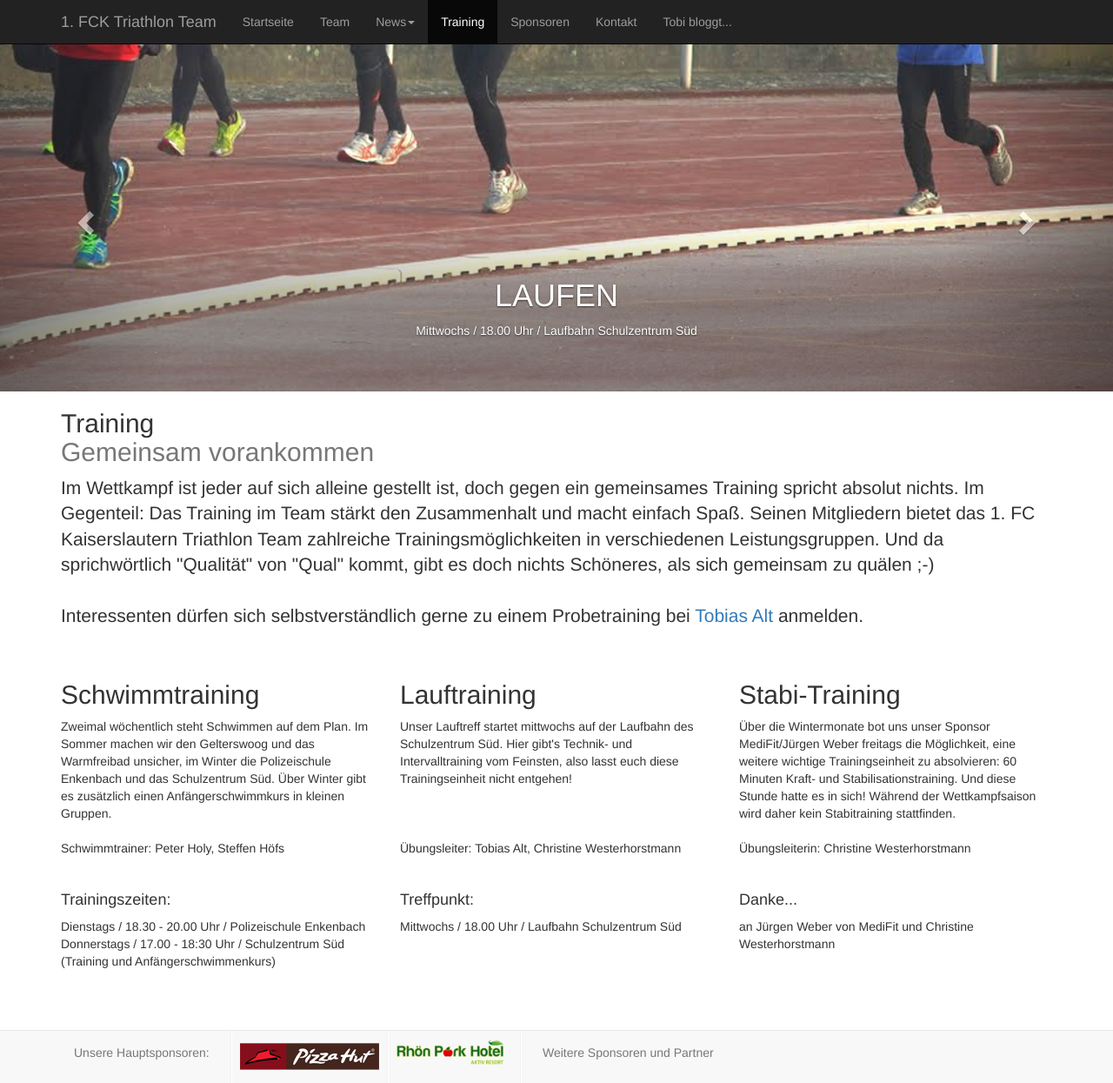
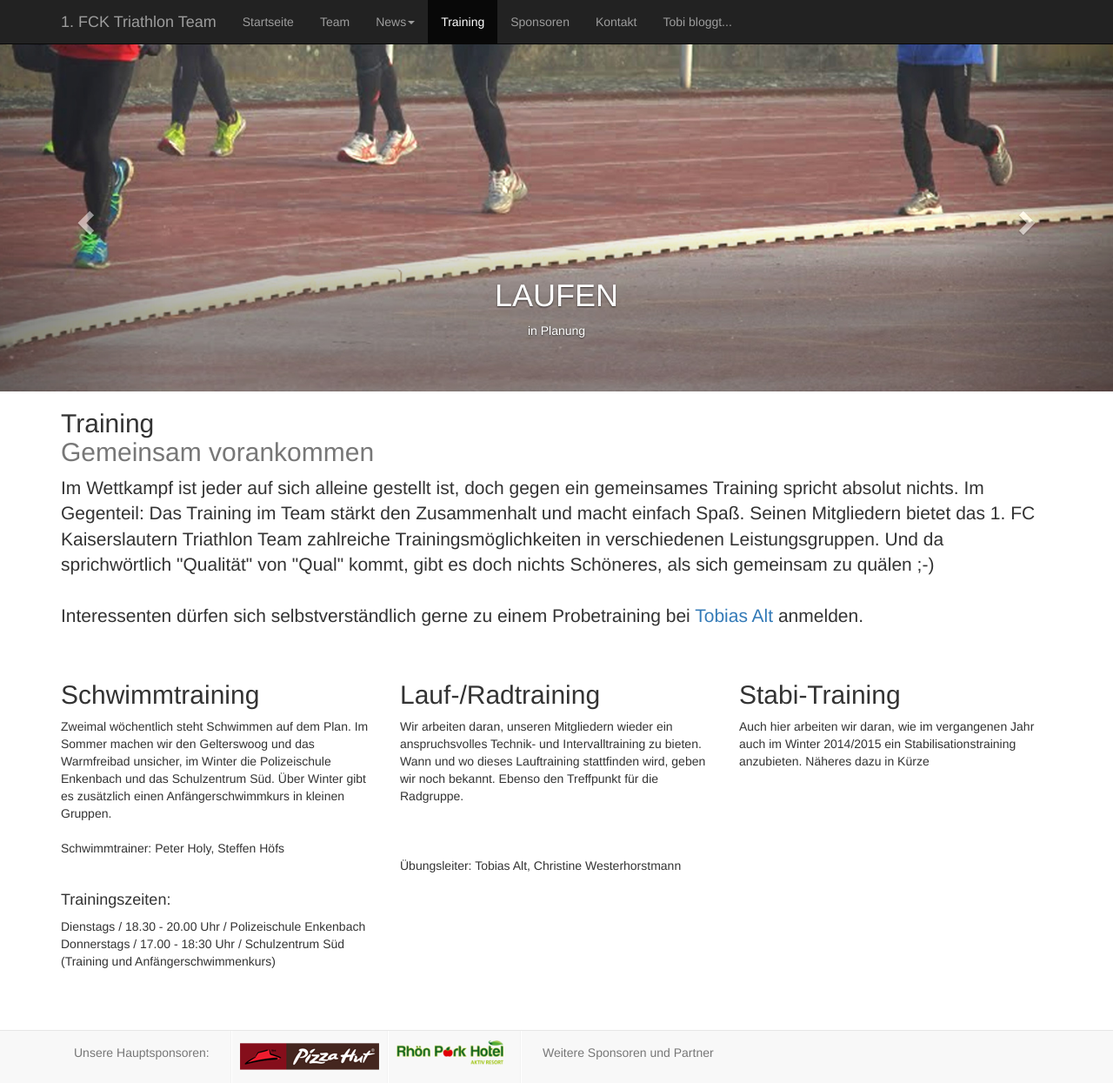
Before and after one commit to FCK-Triathlon-Team/fck-triathlon-team.github.io, a Jekyll site: the page built from training.html, in a window 1280 px wide and 1245 px high. Shown: the whole window at 87% size. Built offline with Jekyll 4.4.1, drawn with Linux system fonts in a browser that asks for light colours; nearby versions of some CDN libraries; Markdown is read by kramdown in place of the engine named in the settings.

Commit message:
Training

```diff
--- a/training.html
+++ b/training.html
@@ -26,7 +26,7 @@ title: 1.FC Kaiserslautern Triathlon Team
 				<div class="carousel-caption">
 					<h1>LAUFEN</h1>
 					<p>
-						Mittwochs / 18.00 Uhr / Laufbahn Schulzentrum Süd
+						in Planung
 					</p>
 				</div>
 			</div>
@@ -37,7 +37,7 @@ title: 1.FC Kaiserslautern Triathlon Team
 				<div class="carousel-caption">
 					<h1>STABI</h1>
 					<p>
-
+						in Planung
 					</p>
 				</div>
 			</div>
@@ -48,9 +48,7 @@ title: 1.FC Kaiserslautern Triathlon Team
 				<div class="carousel-caption">
 					<h1>RADFAHREN</h1>
 					<p>
-						Rennrad oder Mountainbike
-						<br>
-						Nach Absprache und Wetterlage
+						in Planung
 					</p>
 				</div>
 			</div>
@@ -95,27 +93,21 @@ Dienstags / 18.30 - 20.00 Uhr / Polizeischule Enkenbach
 		</div><!-- /.col-lg-4 -->
 		<div class="col-lg-4">
 
-			<h2>Lauftraining</h2>
+			<h2>Lauf-/Radtraining</h2>
 			<p>
-				Unser Lauftreff startet mittwochs auf der Laufbahn des Schulzentrum Süd. Hier gibt's Technik- und Intervalltraining vom Feinsten, also lasst euch diese Trainingseinheit nicht entgehen!
+				Wir arbeiten daran, unseren Mitgliedern wieder ein anspruchsvolles Technik- und Intervalltraining zu bieten. Wann und wo dieses Lauftraining stattfinden wird, geben wir noch bekannt. Ebenso den Treffpunkt für die Radgruppe.
 				<br><br><br>
 				<br>
 				Übungsleiter: Tobias Alt, Christine Westerhorstmann
-			</p><br><h4>Treffpunkt:</h4>
-<p>
-Mittwochs / 18.00 Uhr / Laufbahn Schulzentrum Süd </p>		</div><!-- /.col-lg-4 -->
+			</p></div><!-- /.col-lg-4 -->
 
 		<div class="col-lg-4">
 
 			<h2>Stabi-Training</h2>
 			<p>
-				Über die Wintermonate bot uns unser Sponsor MediFit/Jürgen Weber freitags die Möglichkeit, eine weitere wichtige Trainingseinheit zu absolvieren: 60 Minuten Kraft- und Stabilisationstraining. Und diese Stunde hatte es in sich! Während der Wettkampfsaison wird daher kein Stabitraining stattfinden.
+				Auch hier arbeiten wir daran, wie im vergangenen Jahr auch im Winter 2014/2015 ein Stabilisationstraining anzubieten. Näheres dazu in Kürze
 				<br>
-				<br>
-				Übungsleiterin: Christine Westerhorstmann
-			</p><br><h4>Danke...</h4>
-<p>
-an Jürgen Weber von MediFit und Christine Westerhorstmann</p>
+
 		</div><!-- /.col-lg-4 -->
 	</div><!-- /.row -->
 </div>
```
